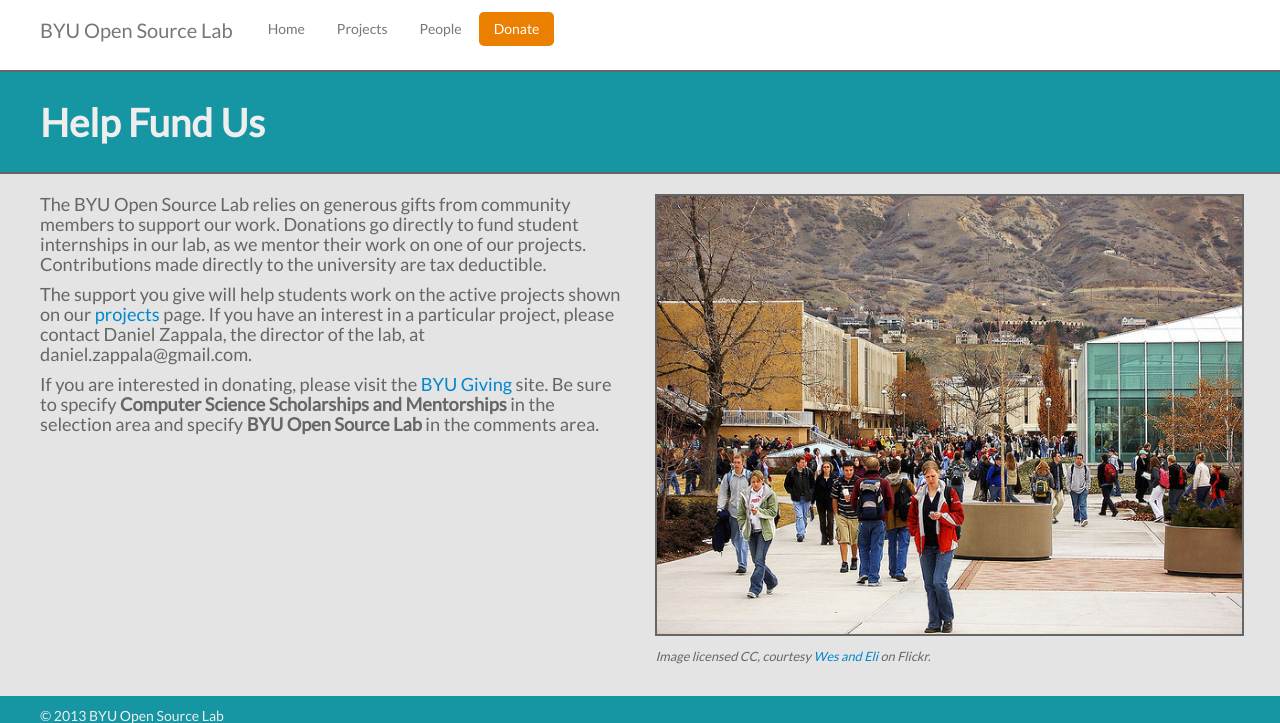
After one commit to byu-osl/osl-webpages, a Flask app: page /donate/ in a window 1280 px wide. The commit adds this page. Shown: the top 723 px of the page. Run offline with Flask 2, Linux system fonts and the light colour scheme.

Commit message:
Donate page and improved home page.

```diff
--- a/app.py
+++ b/app.py
@@ -11,6 +11,9 @@ app.register_blueprint(projects, url_prefix="/projects")
 from views.people import people
 app.register_blueprint(people, url_prefix="/people")
 
+from views.donate import donate
+app.register_blueprint(donate, url_prefix="/donate")
+
 if __name__ == '__main__':
     app.debug = True
     app.run(host='0.0.0.0',port=8080)
--- a/static/css/app.css
+++ b/static/css/app.css
@@ -111,7 +111,7 @@ body {
 }
 
 .project-description img {
-    border: 2px double #999;
+    border: 2px solid #666;
     margin-bottom: 10px;
 }
 
@@ -137,3 +137,8 @@ body {
     border-top: 2px solid #666;
     border-bottom: 2px solid #666;
 }
+
+.caption {
+    font-size: 0.7em;
+    font-style: italic;
+}
--- /dev/null
+++ b/templates/donate.html
@@ -0,0 +1,51 @@
+{% extends "base.html" %}
+
+{% block page %}
+
+<div class="banner2 borders">
+  <div class="container">
+    <div class="row-fluid">
+      <div class="span12">
+	<div class="padtop">
+	  <h1>Help Fund Us</h1>
+	</div>
+      </div>
+    </div>
+  </div>
+</div>
+
+<div class="banner3">
+  <div class="container project-description padtop">
+    <div class="row-fluid">
+      <div class="span6">
+	<p>The BYU Open Source Lab relies on generous gifts from
+	community members to support our work. Donations go directly
+	to fund student internships in our lab, as we mentor their
+	work on one of our projects. Contributions made directly to
+	the university are tax deductible.</p>
+	<p>The support you give will help students work on the active
+	projects shown on our <a title="Projects"
+	href="http://osl.byu.edu/projects/" >projects</a> page. If you
+	have an interest in a particular project, please contact
+	Daniel Zappala, the director of the lab, at
+	daniel.zappala@gmail.com.</p>
+	<p>If you are interested in donating, please visit
+	the <a title="BYU Giving"
+	href="https://secure3.convio.net/ldsp/site/Donation2?df_id=2800&amp;2800.donation=form1&amp;mboxSession=1286401596280-925611"
+	onclick="javascript:_gaq.push(['_trackEvent','outbound-article','http://secure3.convio.net']);"
+	target="_blank">BYU Giving</a> site. Be sure to
+	specify <b>Computer Science Scholarships and Mentorships</b>
+	in the selection area and specify <b>BYU Open Source Lab</b>
+	in the comments area.</p>
+      </div>
+      <div class="span6">
+	<img src="/static/img/byu-campus.jpg"></img>
+	<p class="caption">Image licensed CC,
+	courtesy <a href="http://www.flickr.com/photos/wes_eli/107344011/">Wes
+	and Eli</a> on Flickr.</p>
+      </div>
+    </div>
+  </div>
+</div>
+
+{% endblock %}
--- /dev/null
+++ b/views/donate.py
@@ -0,0 +1,7 @@
+from flask import Blueprint, render_template
+
+donate = Blueprint('donate', __name__)
+
+@donate.route('/')
+def show():
+    return render_template('donate.html',active="menu-donate")
```
Also changed, not shown: templates/index.html (+28 -31 lines), static/img/byu-campus.jpg (added), static/img/citizen-budget-sample.png (added), static/img/citizen-budget-shot.png (added), static/img/citizen-budget-trends.png (added), static/img/leaf-click.png.
